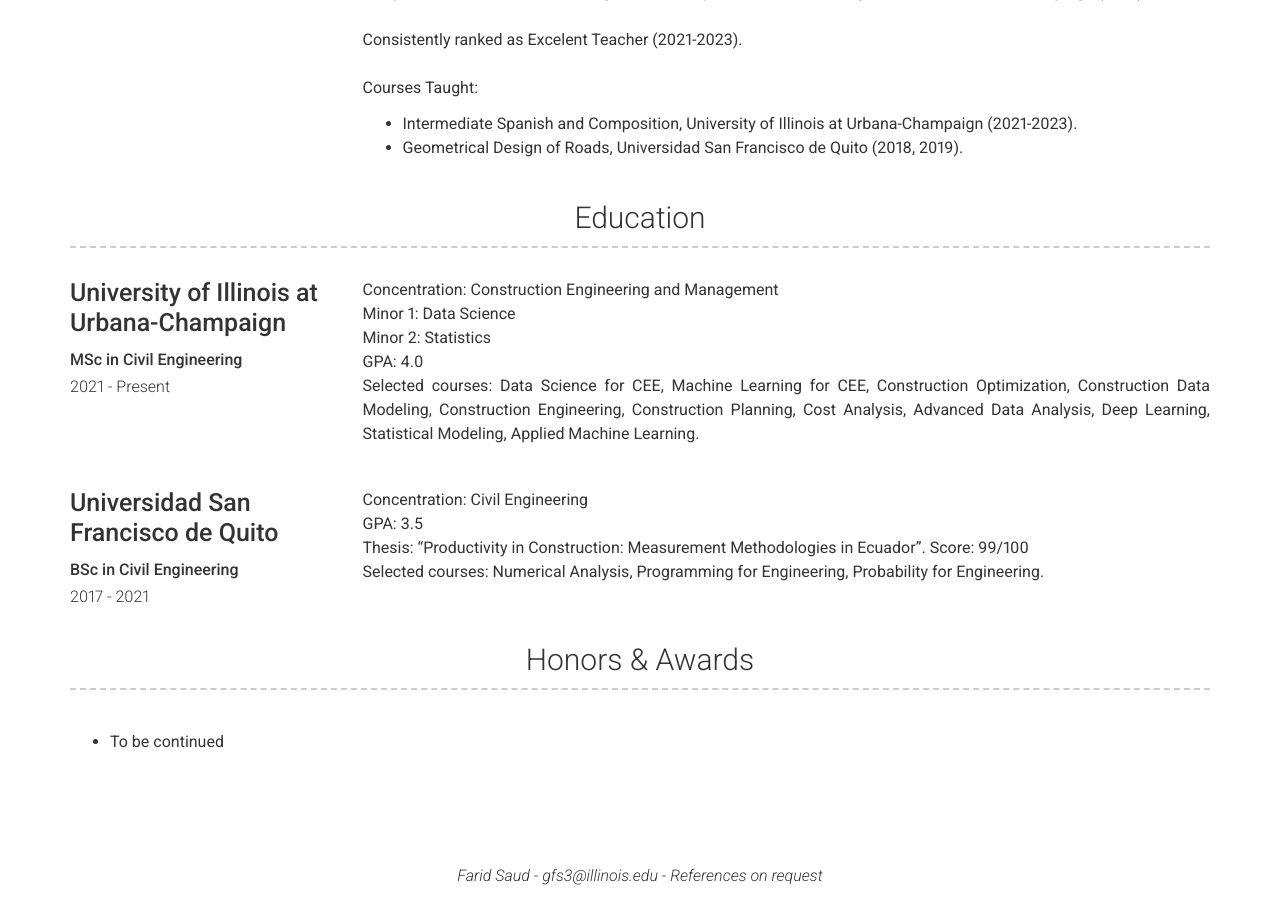
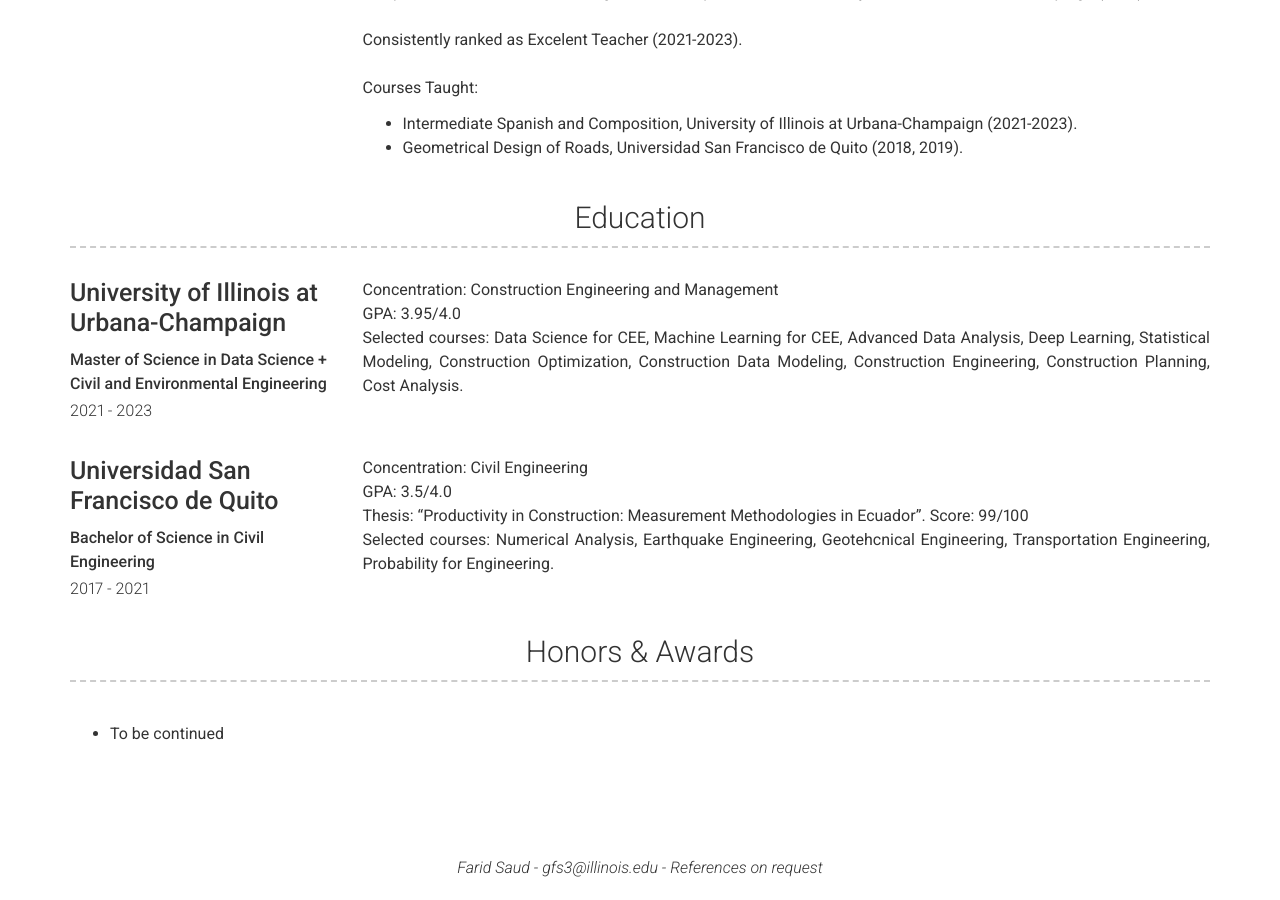
Before and after one commit to fsaudm/fsaudm.github.io, a Jekyll site: the page built from index.md, in a window 1280 px wide and 900 px high, scrolled down 1250 px. Built offline with Jekyll 4.4.1, drawn with Linux system fonts in a browser that asks for light colours.

Commit message:
Update education.yml

```diff
--- a/_data/education.yml
+++ b/_data/education.yml
@@ -1,21 +1,19 @@
 # Education Template
 - name: University of Illinois at Urbana-Champaign
-  dates: 2021 - Present
-  qualification: MSc in Civil Engineering
+  dates: 2021 - 2023
+  qualification: Master of Science in Data Science + Civil and Environmental Engineering
   #quote: >
   description: |
     Concentration: Construction Engineering and Management
-    <br />Minor 1: Data Science
-    <br />Minor 2: Statistics
-    <br />GPA: 4.0
-    <br />Selected courses: Data Science for CEE, Machine Learning for CEE, Construction Optimization, Construction Data Modeling, Construction Engineering, Construction Planning, Cost Analysis, Advanced Data Analysis, Deep Learning, Statistical Modeling, Applied Machine Learning.
+    <br />GPA: 3.95/4.0
+    <br />Selected courses: Data Science for CEE, Machine Learning for CEE,  Advanced Data Analysis, Deep Learning, Statistical Modeling, Construction Optimization, Construction Data Modeling, Construction Engineering, Construction Planning, Cost Analysis.
 
 - name: Universidad San Francisco de Quito
   dates: 2017 - 2021
-  qualification: BSc in Civil Engineering
+  qualification:  Bachelor of Science in Civil Engineering
   #quote: >
   description: |
     Concentration: Civil Engineering
-    <br />GPA: 3.5
+    <br />GPA: 3.5/4.0
     <br />Thesis: “Productivity in Construction: Measurement Methodologies in Ecuador”. 	Score: 99/100
-    <br />Selected courses: Numerical Analysis, Programming for Engineering,  Probability for Engineering.
+    <br />Selected courses: Numerical Analysis, Earthquake Engineering, Geotehcnical Engineering, Transportation Engineering, Probability for Engineering.
```
